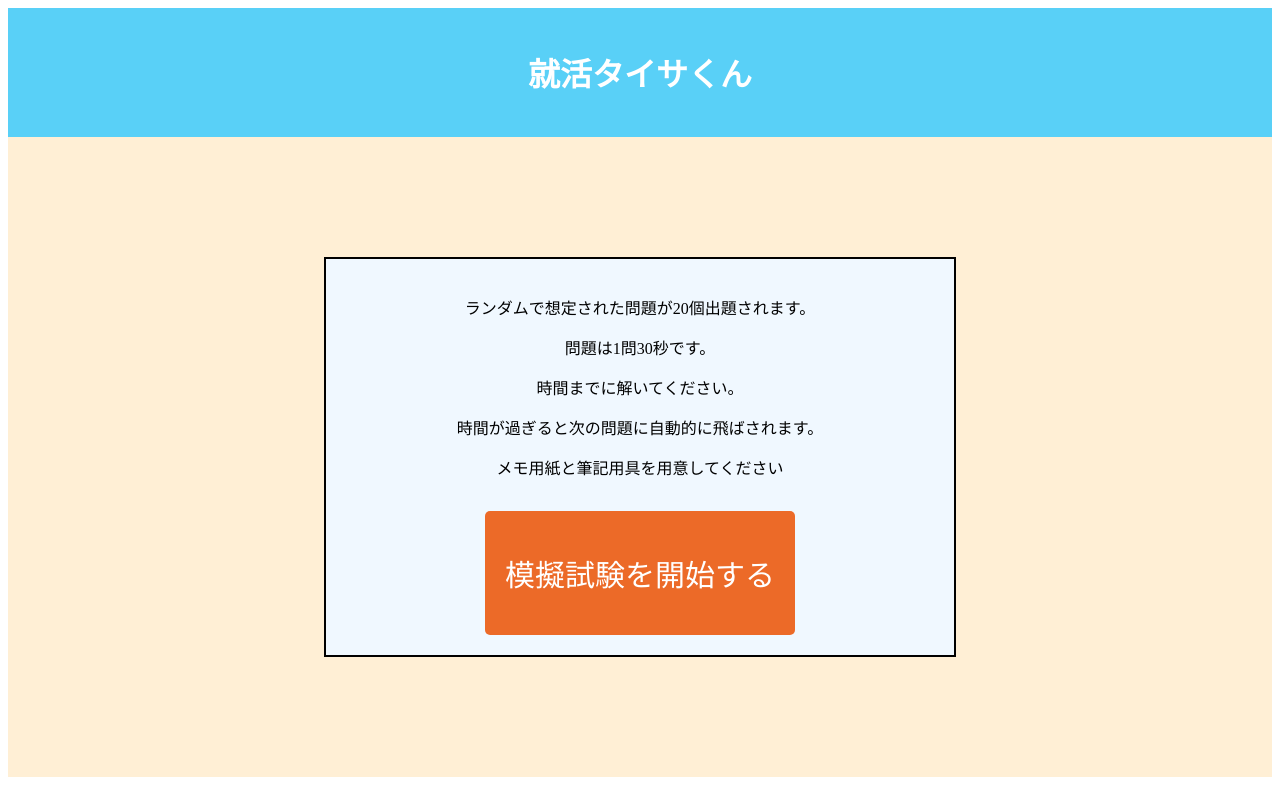
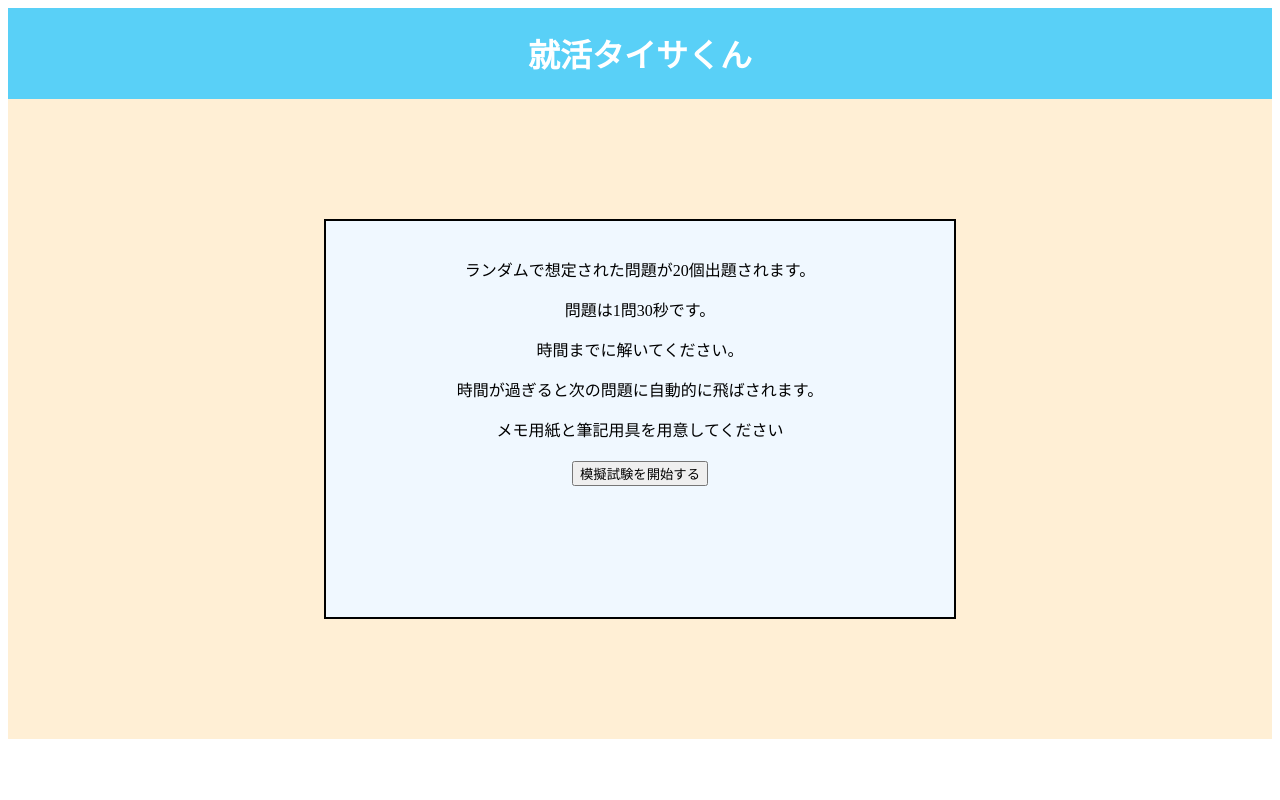
Before and after one commit to aoryui/Creative7, a PHP site: page /honban.php in a window 1280 px wide. Run offline with PHP 8.4, Linux system fonts and the light colour scheme.

Commit message:
header細く長野

```diff
--- a/css/changepass.css
+++ b/css/changepass.css
@@ -2,9 +2,9 @@
     background-color: rgb(89, 208, 247);
     color: white;
     text-align: center;
-    padding: 20px;
+    padding: 1px;
 }
 
-body{
+body {
     background-color: #ffefd5;
 }
--- a/css/genre-selection.css
+++ b/css/genre-selection.css
@@ -2,7 +2,7 @@
     background-color: rgb(89, 208, 247);
     color: white;
     text-align: center;
-    padding: 20px;
+    padding: 1px;
 }
 
 /*
--- a/css/header.css
+++ b/css/header.css
@@ -1,7 +1,6 @@
-body
-{
+body {
     background-color: rgb(89, 208, 247);
     color: white;
     text-align: center;
-    padding: 20px;
+    padding: 10px;
 }
--- a/css/honban.css
+++ b/css/honban.css
@@ -2,7 +2,7 @@
     background-color: rgb(89, 208, 247);
     color: white;
     text-align: center;
-    padding: 20px;
+    padding: 1px;
 }
 
 .honbanmain {
@@ -10,6 +10,7 @@
     justify-content: center;
     align-items: center;
     min-height: 80vh;
+    text-align: left;
     background-color: #ffefd5;
 }
 
@@ -17,36 +18,29 @@
     border: 2px solid black;
     padding: 20px;
     height: 400px;
+    /* 縦長にするための高さ指定 */
     box-sizing: border-box;
     width: 50%;
+    /* 幅をさらに小さく設定 */
     margin: auto;
+    /* 左右中央揃え */
     background-color: aliceblue;
-    display: flex;
-    flex-direction: column;
-    justify-content: space-between;
 }
 
 .content {
     text-align: center;
+    margin-bottom: 20px;
 }
 
 .button-container {
     text-align: center;
+    /* ボタンの中央揃え */
 }
 
-.button-container input[type="button"] {
-    padding: 40px 20px;
-    font-size: 30px;
+.button-container button {
+    padding: 10px 20px;
+    font-size: 16px;
     cursor: pointer;
-    background-color: rgb(236, 106, 40);
-    color: white;
-    border: none;
-    border-radius: 5px;
-    transition: background-color 0.3s ease;
-}
-
-.button-container input[type="button"]:hover {
-    background-color: darkred;
 }
 
 /*
@@ -73,3 +67,4 @@
     display: flex;
     align-items: center;
 }
+*/
--- a/css/login.css
+++ b/css/login.css
@@ -2,7 +2,7 @@
   background-color: rgb(89, 208, 247);
   color: white;
   text-align: center;
-  padding: 20px;
+  padding: 1px;
 }
 
 .login-body {
--- a/css/passchange.css
+++ b/css/passchange.css
@@ -2,9 +2,9 @@
     background-color: rgb(89, 208, 247);
     color: white;
     text-align: center;
-    padding: 20px;
+    padding: 1px;
 }
 
-body{
+body {
     background-color: #ffefd5;
 }
--- a/css/practice.css
+++ b/css/practice.css
@@ -2,7 +2,7 @@
     background-color: rgb(89, 208, 247);
     color: white;
     text-align: center;
-    padding: 20px;
+    padding: 1px;
 }
 
 body {
--- a/css/signup.css
+++ b/css/signup.css
@@ -2,7 +2,7 @@
   background-color: rgb(89, 208, 247);
   color: white;
   text-align: center;
-  padding: 20px;
+  padding: 1px;
 }
 
 .login-body {
```
Also changed, not shown: css/test.css (+4 -4 lines).
